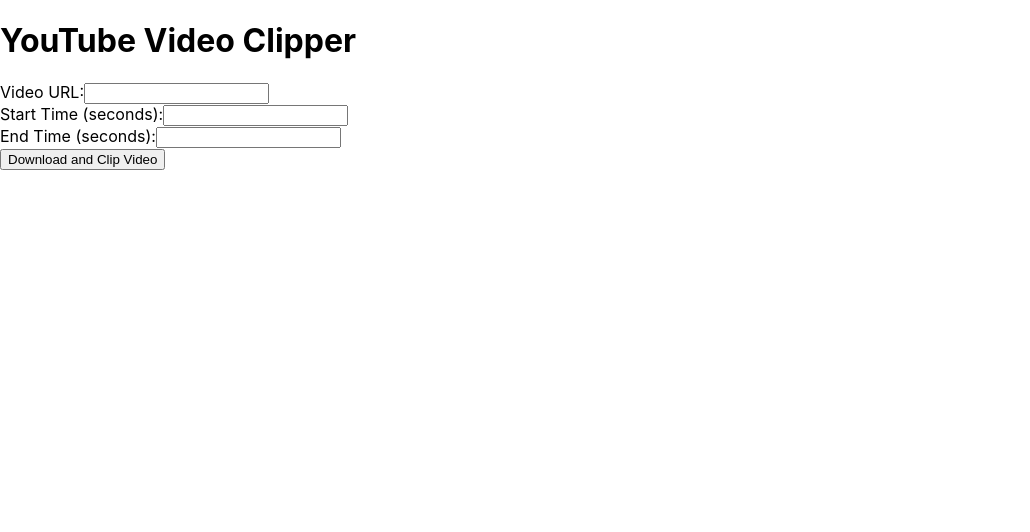
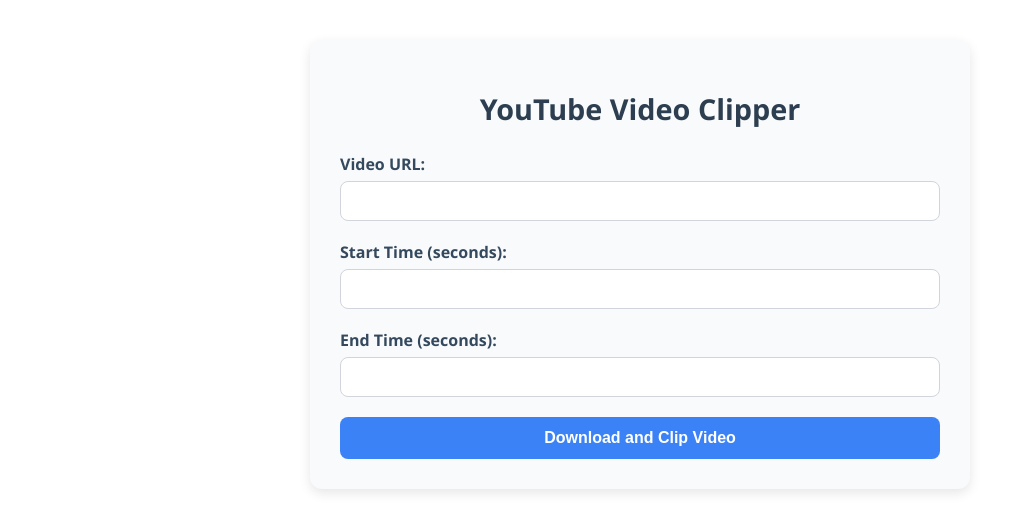
Before and after one commit to shaiwart/youtube-video-cutter, a React (Create React App) app in the folder frontend/: page / in a window 1280 px wide. Shown: the top 532 px of the page, without its empty margins (0-1030 px from the left). Built offline with nearby package versions, Linux system fonts and the light colour scheme.

Commit message:
feat: style added

```diff
--- /dev/null
+++ b/frontend/src/VideoClipper.css
@@ -0,0 +1,94 @@
+/* Container */
+.video-clipper {
+  max-width: 600px;
+  margin: 40px auto;
+  padding: 30px;
+  background: #f9fafb;
+  border-radius: 12px;
+  box-shadow: 0 4px 12px rgba(0, 0, 0, 0.1);
+  font-family: "Segoe UI", Roboto, sans-serif;
+}
+
+/* Heading */
+.video-clipper h1 {
+  text-align: center;
+  font-size: 1.8rem;
+  margin-bottom: 25px;
+  color: #2c3e50;
+}
+
+/* Form styles */
+.video-form {
+  display: flex;
+  flex-direction: column;
+  gap: 20px;
+}
+
+.form-group {
+  display: flex;
+  flex-direction: column;
+}
+
+.form-group label {
+  margin-bottom: 6px;
+  font-weight: 600;
+  color: #34495e;
+}
+
+.form-group input {
+  padding: 10px 14px;
+  border: 1px solid #d1d5db;
+  border-radius: 8px;
+  font-size: 1rem;
+  transition: border 0.3s ease;
+}
+
+.form-group input:focus {
+  outline: none;
+  border: 1px solid #3b82f6;
+  box-shadow: 0 0 4px rgba(59, 130, 246, 0.4);
+}
+
+/* Button */
+.submit-btn {
+  padding: 12px;
+  font-size: 1rem;
+  font-weight: 600;
+  background: #3b82f6;
+  color: white;
+  border: none;
+  border-radius: 8px;
+  cursor: pointer;
+  transition: background 0.3s ease;
+}
+
+.submit-btn:hover {
+  background: #2563eb;
+}
+
+/* Download link section */
+.download-section {
+  margin-top: 25px;
+  text-align: center;
+}
+
+.download-section h2 {
+  font-size: 1.2rem;
+  margin-bottom: 10px;
+  color: #2c3e50;
+}
+
+.download-link {
+  display: inline-block;
+  padding: 10px 18px;
+  background: #10b981;
+  color: white;
+  font-weight: 600;
+  text-decoration: none;
+  border-radius: 8px;
+  transition: background 0.3s ease;
+}
+
+.download-link:hover {
+  background: #059669;
+}
--- a/frontend/src/VideoClipper.js
+++ b/frontend/src/VideoClipper.js
@@ -1,5 +1,6 @@
 import React, { useState } from 'react';
 import axios from 'axios';
+import './VideoClipper.css';
 
 const VideoClipper = () => {
     const [url, setUrl] = useState('');
@@ -22,10 +23,10 @@
     };
 
     return (
-        <div>
+        <div className="video-clipper">
             <h1>YouTube Video Clipper</h1>
-            <form onSubmit={handleDownload}>
-                <div>
+            <form className="video-form" onSubmit={handleDownload}>
+                <div className="form-group">
                     <label>Video URL:</label>
                     <input
                         type="text"
@@ -34,7 +35,7 @@
                         required
                     />
                 </div>
-                <div>
+                <div className="form-group">
                     <label>Start Time (seconds):</label>
                     <input
                         type="number"
@@ -43,7 +44,7 @@
                         required
                     />
                 </div>
-                <div>
+                <div className="form-group">
                     <label>End Time (seconds):</label>
                     <input
                         type="number"
@@ -52,13 +53,20 @@
                         required
                     />
                 </div>
-                <button type="submit">Download and Clip Video</button>
+                <button type="submit" className="submit-btn">
+                    Download and Clip Video
+                </button>
             </form>
             {downloadUrl && (
-                <div>
+                <div className="download-section">
                     <h2>Download your video here:</h2>
-                    <a href={downloadUrl} target="_blank" rel="noopener noreferrer">
-                        {downloadUrl}
+                    <a
+                        href={downloadUrl}
+                        target="_blank"
+                        rel="noopener noreferrer"
+                        className="download-link"
+                    >
+                        Download Video
                     </a>
                 </div>
             )}
```
Also changed, not shown: 1 other file (tests, documents, lock files or other folders).
